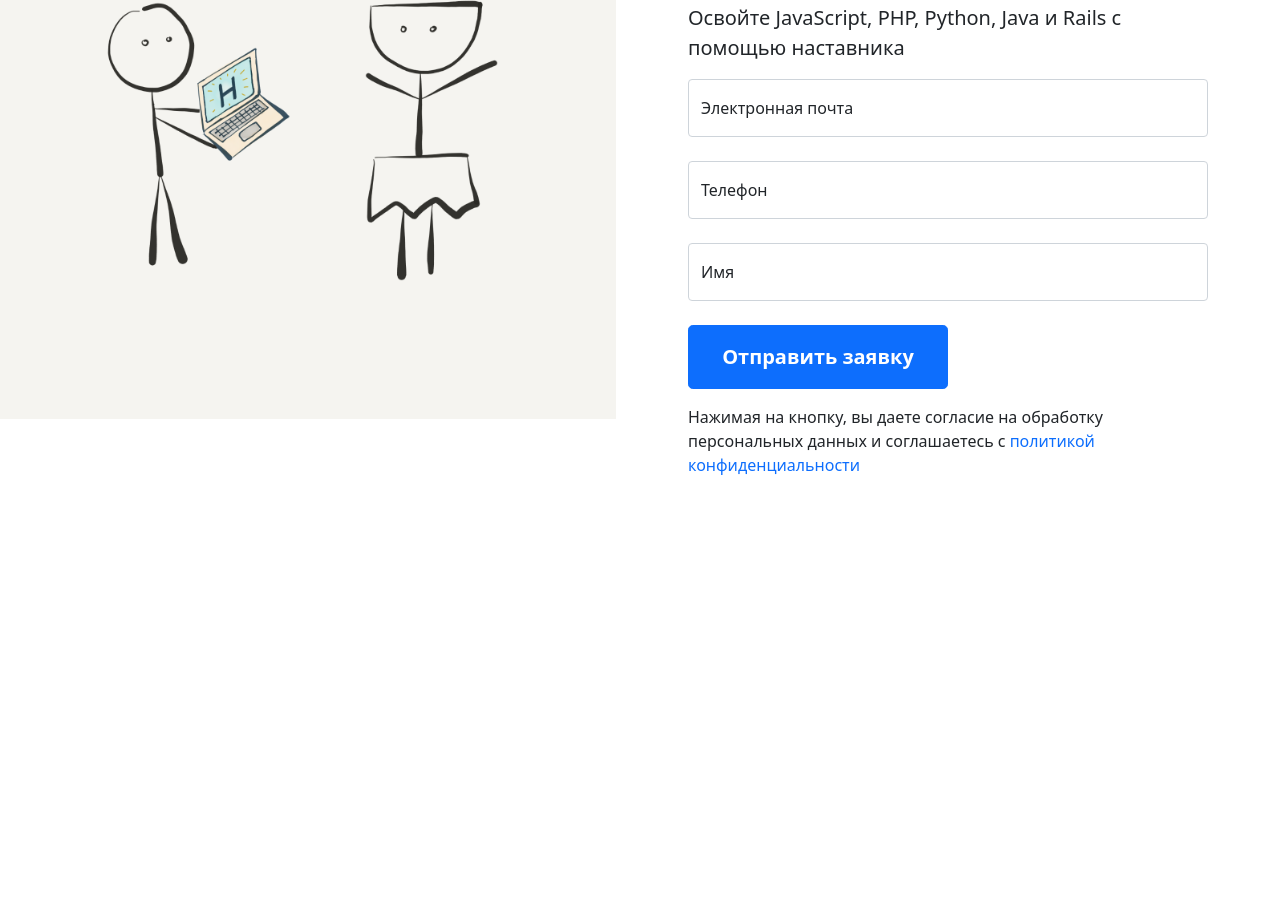
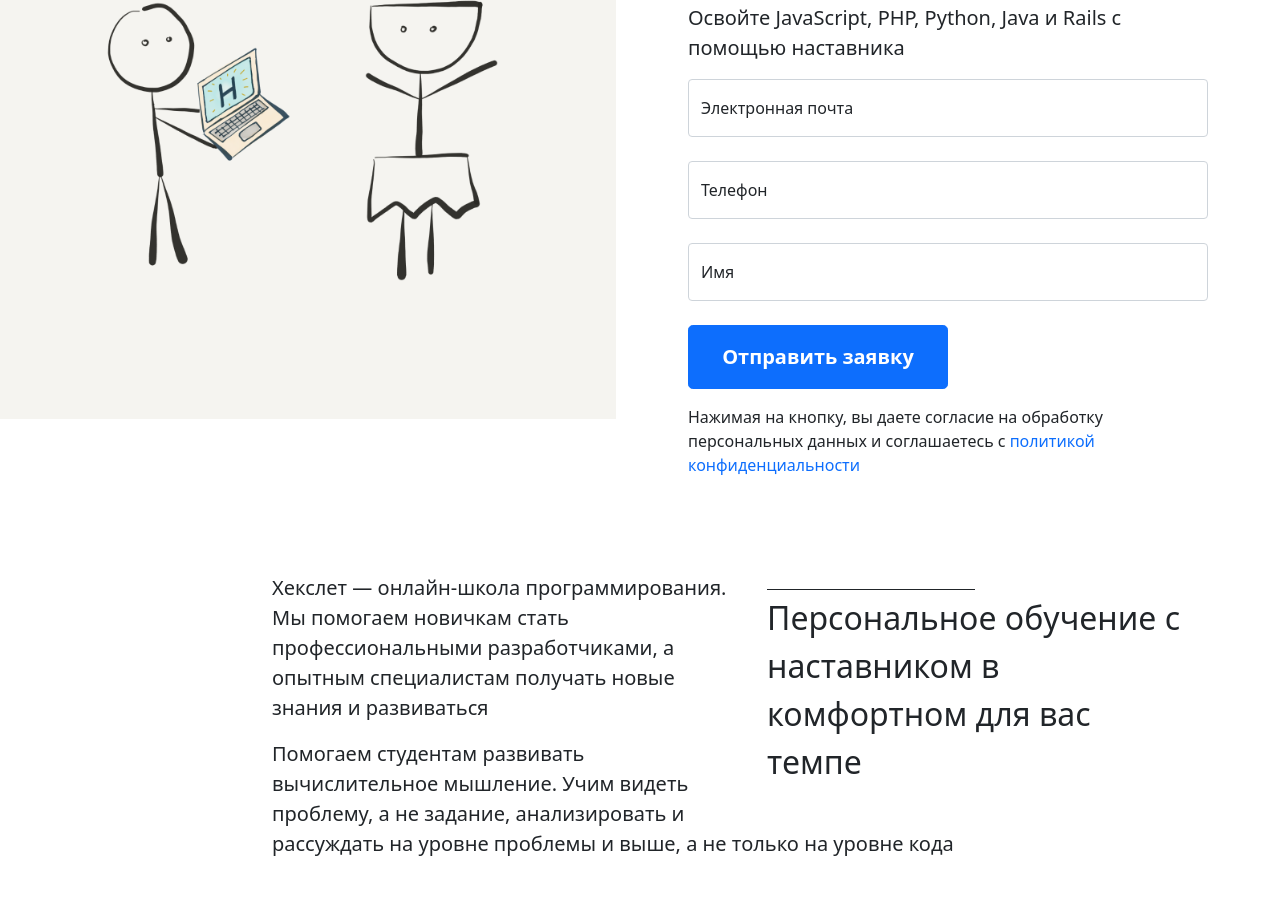
Before and after one commit to Chivirda/hexlet, a website: page src/index.pug in a window 1280 px wide. Shown: the part 294-1217 px from the top of the page. Before the commit the page ends 819 px from the top, so only its background shows below. Drawn offline with nearby package versions, Linux system fonts and the light colour scheme; files that its build step writes are made by us from their sources; files whose address does not match are found by name.

Commit message:
feat: Добавил раздел "О нас", добавил якоря в навигацию

```diff
--- a/src/index.pug
+++ b/src/index.pug
@@ -20,9 +20,9 @@ html(lang="en")
                 a.navbar-brand.link-dark(href="https://ru.hexlet.io/" target="_blank")
                     span.fs-4.lh-1 Хекслет
                 ul.navbar-nav
-                    each val in ['О нас', 'Отзывы', 'Цены', 'Начать обучение']
+                    each val, key in {about: 'О нас', reviews: 'Отзывы', prices: 'Цены',start: 'Начать обучение'}
                         li
-                            a.nav-link.text-dark.px-lg-3(href="#")= val
+                            a.nav-link.text-dark.px-lg-3(href="#" + key)= val
 
         .row.w-100
             .col-6
@@ -45,3 +45,15 @@ html(lang="en")
                             button(type="submit" class="btn btn-primary p-3 fw-bolder w-50 btn-lg") Отправить заявку
                             .fs-9.mt-3 Нажимая на кнопку, вы даете согласие на обработку персональных данных и соглашаетесь c
                                 a(href="https://ru.hexlet.io/pages/privacy" class="text-decoration-none" target="_blank") политикой конфиденциальности
+
+        .container#about
+            .row.py-5.justify-content-end
+                .col-10
+                    .row
+                        .col.fs-5
+                            .card.ps-3.float-end.w-50.border-0
+                                .card-body
+                                    .border-top.border-dark.w-50
+                                    p.pt-1.pb-2.fs-2 Персональное обучение с наставником в комфортном для вас темпе
+                            p Хекслет — онлайн-школа программирования. Мы помогаем новичкам стать профессиональными разработчиками, а опытным специалистам получать новые знания и развиваться
+                            p Помогаем студентам развивать вычислительное мышление. Учим видеть проблему, а не задание, анализировать и рассуждать на уровне проблемы и выше, а не только на уровне кода
```
Also changed, not shown: build/index.html.
